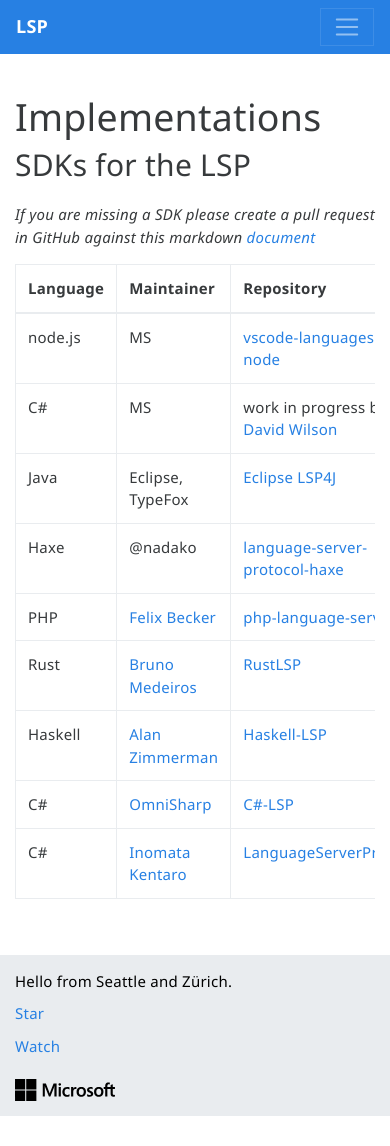
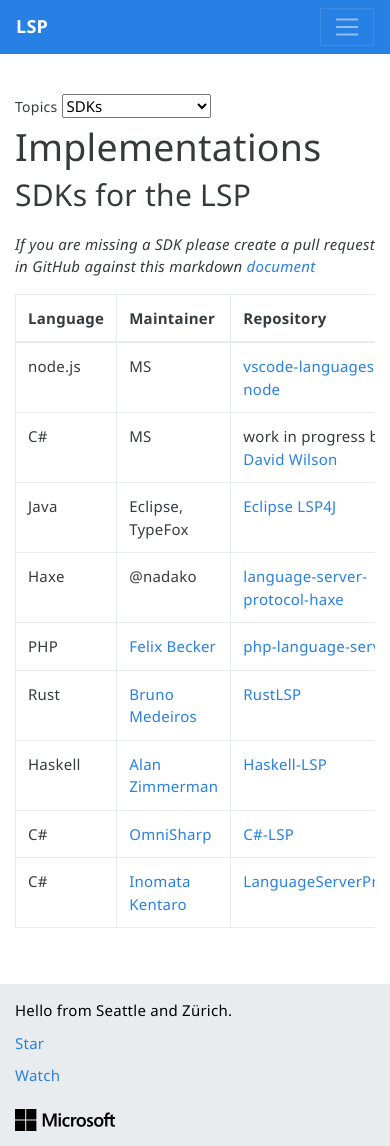
Before and after one commit to microsoft/language-server-protocol, a Jekyll site: the page built from _implementors/sdks.md, in a window 390 px wide. Built offline with Jekyll 4.4.1, drawn with Linux system fonts in a browser that asks for light colours; nearby versions of some CDN libraries; before the commit the page ends 1116 px from its top, so only the background shows below that.

Commit message:
Add mobile sidebar nav

```diff
--- a/_includes/js_files.html
+++ b/_includes/js_files.html
@@ -5,3 +5,4 @@
 <script src="https://cdnjs.cloudflare.com/ajax/libs/popper.js/1.12.3/umd/popper.min.js" integrity="sha384-vFJXuSJphROIrBnz7yo7oB41mKfc8JzQZiCq4NCceLEaO4IHwicKwpJf9c9IpFgh" crossorigin="anonymous"></script>
 <script src="https://maxcdn.bootstrapcdn.com/bootstrap/4.0.0-beta.2/js/bootstrap.min.js" integrity="sha384-alpBpkh1PFOepccYVYDB4do5UnbKysX5WZXm3XxPqe5iKTfUKjNkCk9SaVuEZflJ" crossorigin="anonymous"></script>
 <script async defer src="https://buttons.github.io/buttons.js"></script>
+<script src="{{ site.baseurl }}/js/page.js"></script>
--- a/_layouts/implementors.html
+++ b/_layouts/implementors.html
@@ -20,6 +20,17 @@
         </div>
 
         <div class="col-md-8">
+
+            <nav id="small-nav" class="docs-nav d-lg-none">
+                <h4>Topics</h4>
+                <select id="small-nav-dropdown">
+                    {% assign sorted = site.implementors | sort: 'index' %}
+                    {% for post in sorted %}
+                    <option value="{{ post.url | prepend: site.baseurl }}" {% if page.title==post.title %}selected{% endif %} >{{ post.shortTitle }}</option>
+                    {% endfor %}
+                </select>
+            </nav>
+
             <h1>Implementations</h1>
             <h2>{{ page.title }}</h2>
             <div  id="markdown-content-container">{{ content }}</div>
--- a/css/main.scss
+++ b/css/main.scss
@@ -428,3 +428,10 @@
 .navbar-dark .navbar-nav .nav-link {
 	color: white;
 }
+
+.docs-nav {
+	h4 {
+		display: inline-block;
+		font-size: 14px;
+	}
+}
--- /dev/null
+++ b/js/page.js
@@ -0,0 +1,3 @@
+  $("#small-nav-dropdown").change(function() {
+    window.location = $(this).find("option:selected").val();
+  });
```
